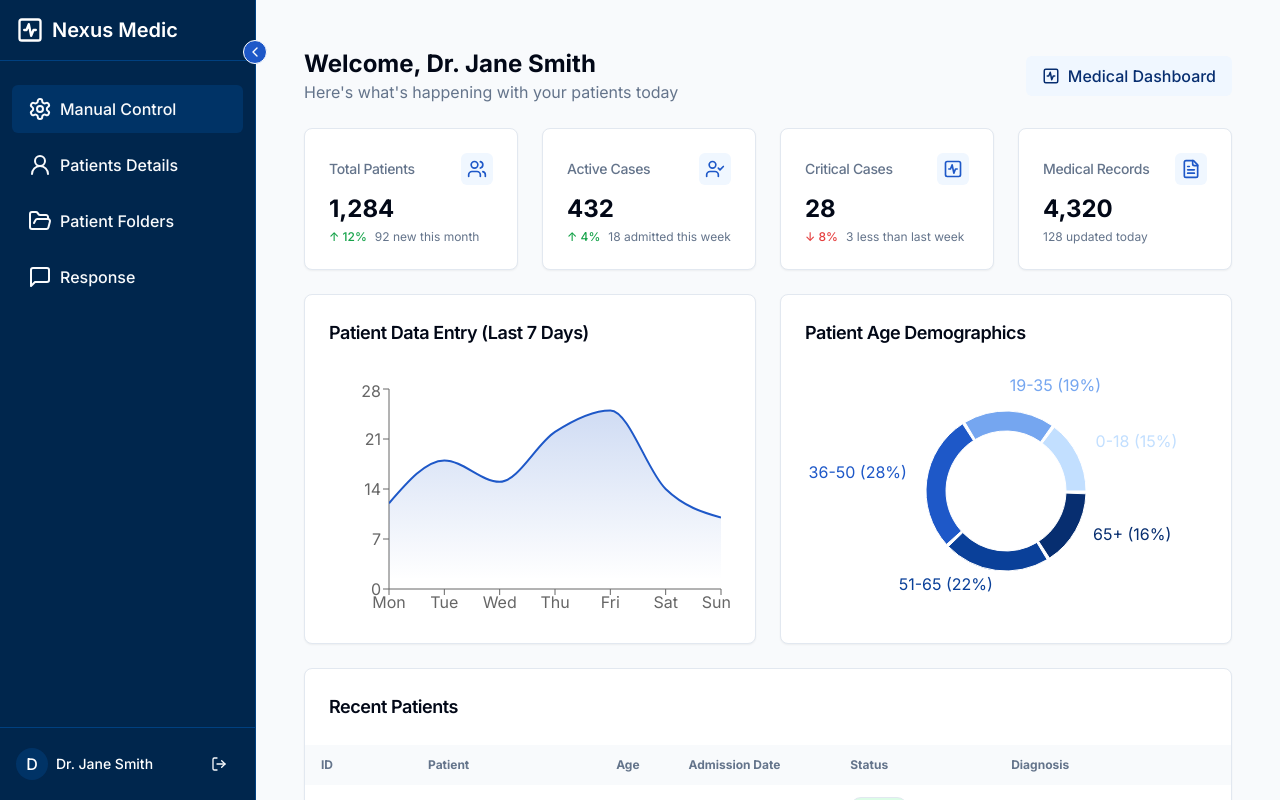
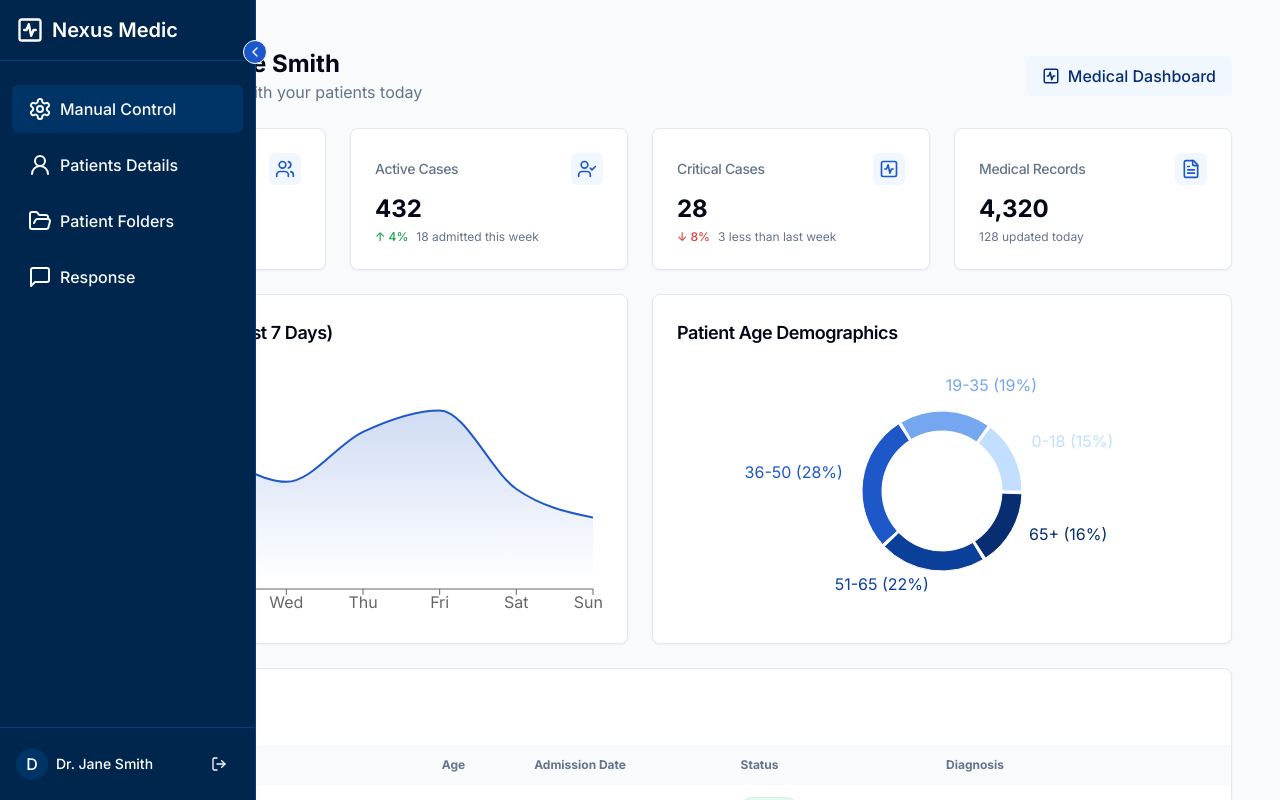
Before and after one commit to Cascasemi/nexus-medic-hub, a React (Vite) app: page /dashboard in a window 1280 px wide. Both pictures are taken after a click on the button "Sign In". Shown: the top 800 px of the page. Built offline with nearby package versions, Linux system fonts and the light colour scheme.

Commit message:
Reverted to edit edt-4cd1729a-6c27-41e3-b60e-43038a3119d5: "Fix: Sidebar scrolling issue
Prevent sidebar from scrolling with the content."

```diff
--- a/src/App.css
+++ b/src/App.css
@@ -41,3 +41,12 @@
 .read-the-docs {
   color: #888;
 }
+
+/* Add padding to main content to prevent overlap with fixed sidebar */
+.sidebar-fixed-layout {
+  padding-left: 16rem; /* Matches default sidebar width (w-64 = 16rem) */
+}
+
+.sidebar-fixed-layout-collapsed {
+  padding-left: 4rem; /* Matches collapsed sidebar width (w-16 = 4rem) */
+}
--- a/src/components/DashboardLayout.tsx
+++ b/src/components/DashboardLayout.tsx
@@ -32,7 +32,7 @@ const DashboardLayout = ({ children }: DashboardLayoutProps) => {
     <div className="flex min-h-screen">
       <SidebarNav onCollapseChange={setSidebarCollapsed} />
       <div
-        className={`flex-1 transition-all duration-300 ease-in-out ${sidebarCollapsed ? 'ml-16' : 'ml-64'}`}
+        className={`flex-1 overflow-y-auto ${sidebarCollapsed ? 'sidebar-fixed-layout-collapsed' : 'sidebar-fixed-layout'}`}
       >
         <main className="p-6">{children}</main>
       </div>
```
